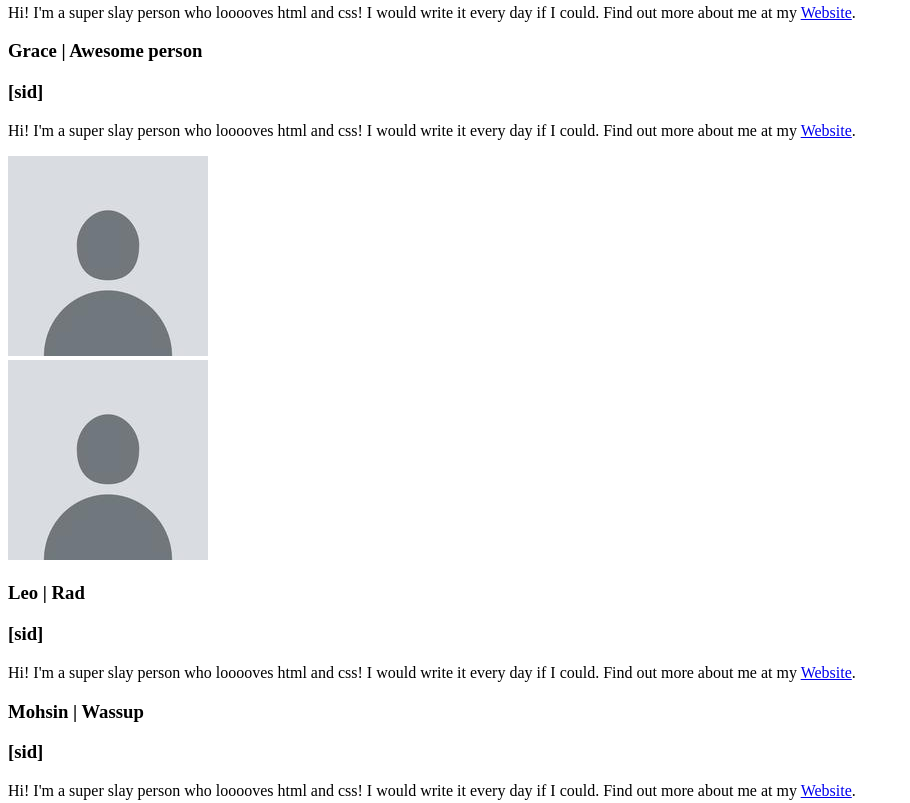
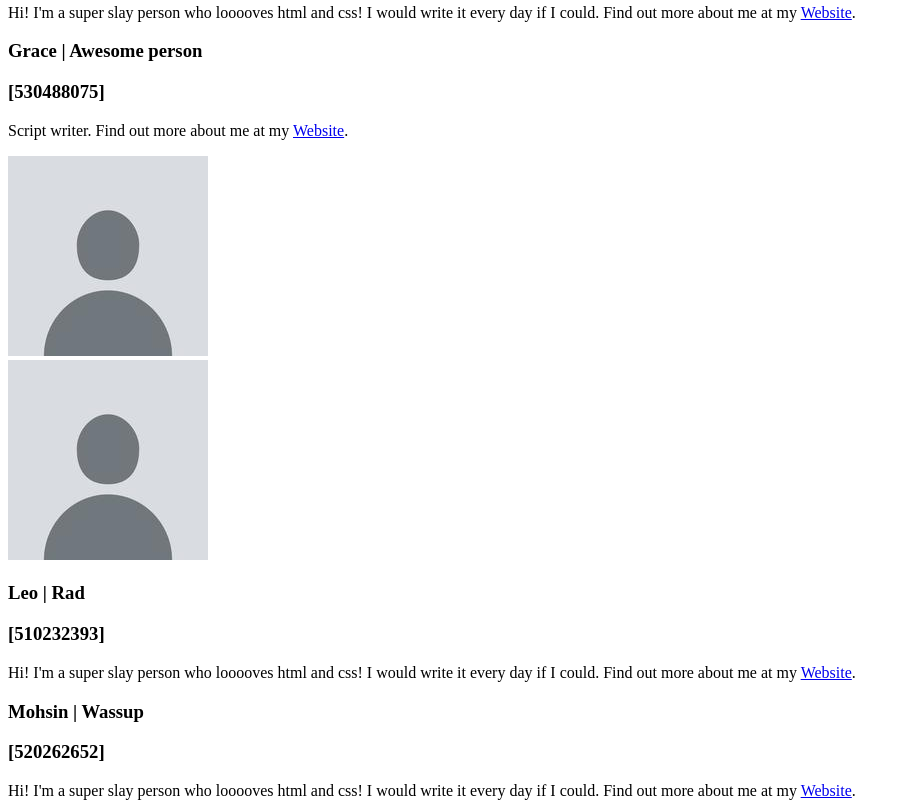
Before and after one commit to hugojjohnson/demo_meal_website_frontend, a plain HTML site: page about_us.html in a window 1280 px wide. Shown: the part 1680-2483 px from the top of the page, without its empty margins (0-910 px from the left). Drawn offline with Linux system fonts and the light colour scheme.

Commit message:
added SIDs
well

```diff
--- a/about_us.html
+++ b/about_us.html
@@ -44,8 +44,8 @@
                 <div class="flex flex-row gap-7 my-10">
                     <div class="flex flex-col">
                         <h3 class="text-xl font-semibold">Grace | Awesome person</h3>
-                        <h3 class="ml-5 text-gray-700">[sid]</h3>
-                        <p>Hi! I'm a super slay person who looooves html and css! I would write it every day if I could. Find out more
+                        <h3 class="ml-5 text-gray-700">[530488075]</h3>
+                        <p>Script writer. Find out more
                             about me at my <a href="https://hugojjohnson.github.io/" target="_blank" class="text-blue-700 hover:cursor-pointer">Website</a>.</p>
                     </div>
                     <img class="w-44 h-44 rounded-full shadow-sm" src="./media/default_profile.jpg" alt="Grace" />
@@ -57,7 +57,7 @@
                     <img class="w-44 h-44 rounded-full shadow-sm" src="./media/default_profile.jpg" alt="Leo" />
                     <div class="flex flex-col">
                         <h3 class="text-xl font-semibold">Leo | Rad</h3>
-                        <h3 class="ml-5 text-gray-700">[sid]</h3>
+                        <h3 class="ml-5 text-gray-700">[510232393]</h3>
                         <p>Hi! I'm a super slay person who looooves html and css! I would write it every day if I could. Find out more
                             about me at my <a href="https://hugojjohnson.github.io/" target="_blank" class="text-blue-700 hover:cursor-pointer">Website</a>.</p>
                     </div>
@@ -68,7 +68,7 @@
                 <div class="flex flex-row gap-7 my-10">
                     <div class="flex flex-col">
                         <h3 class="text-xl font-semibold">Mohsin | Wassup</h3>
-                        <h3 class="ml-5 text-gray-700">[sid]</h3>
+                        <h3 class="ml-5 text-gray-700">[520262652]</h3>
                         <p>Hi! I'm a super slay person who looooves html and css! I would write it every day if I could. Find out more
                             about me at my <a href="https://hugojjohnson.github.io/" target="_blank" class="text-blue-700 hover:cursor-pointer">Website</a>.</p>
                     </div>
```
